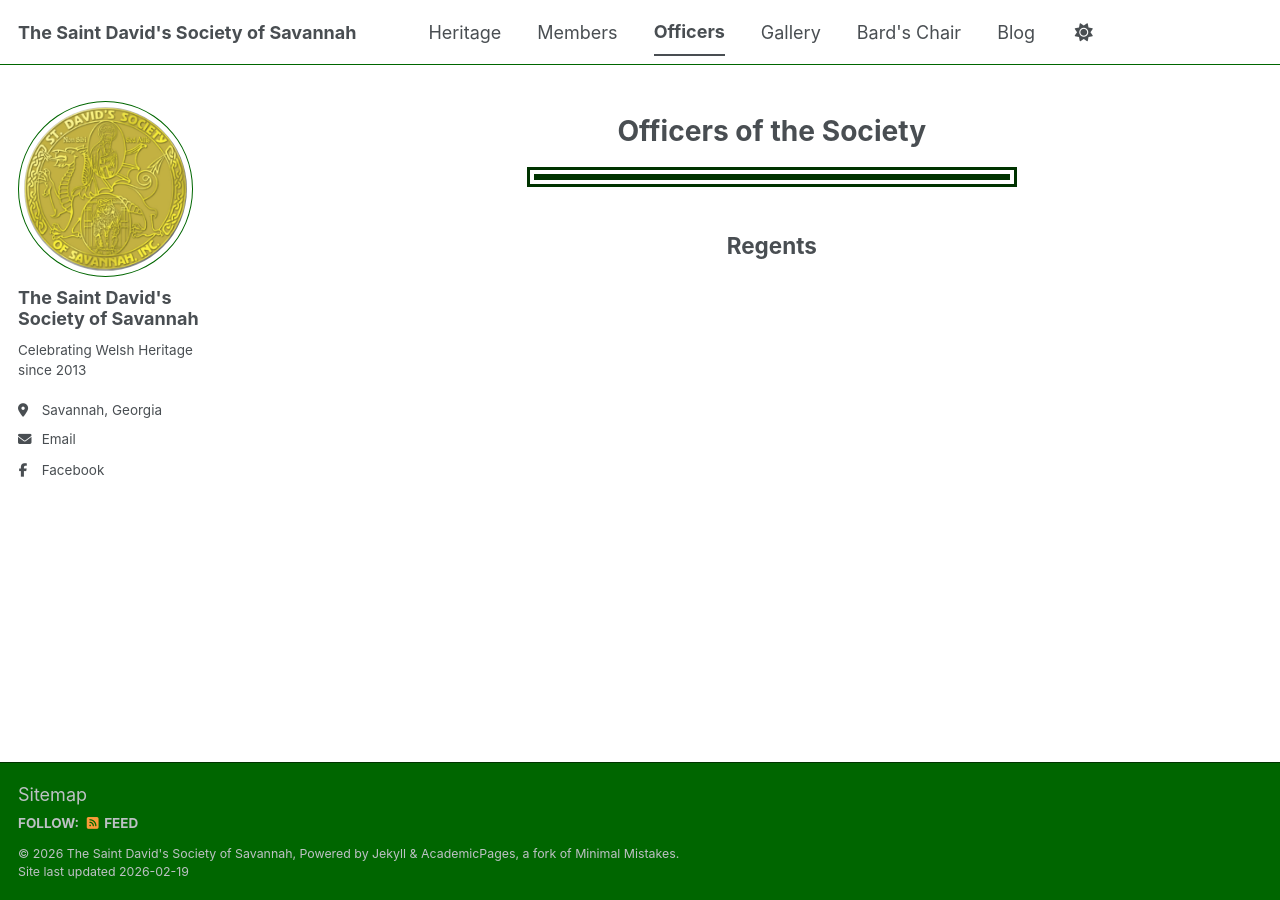
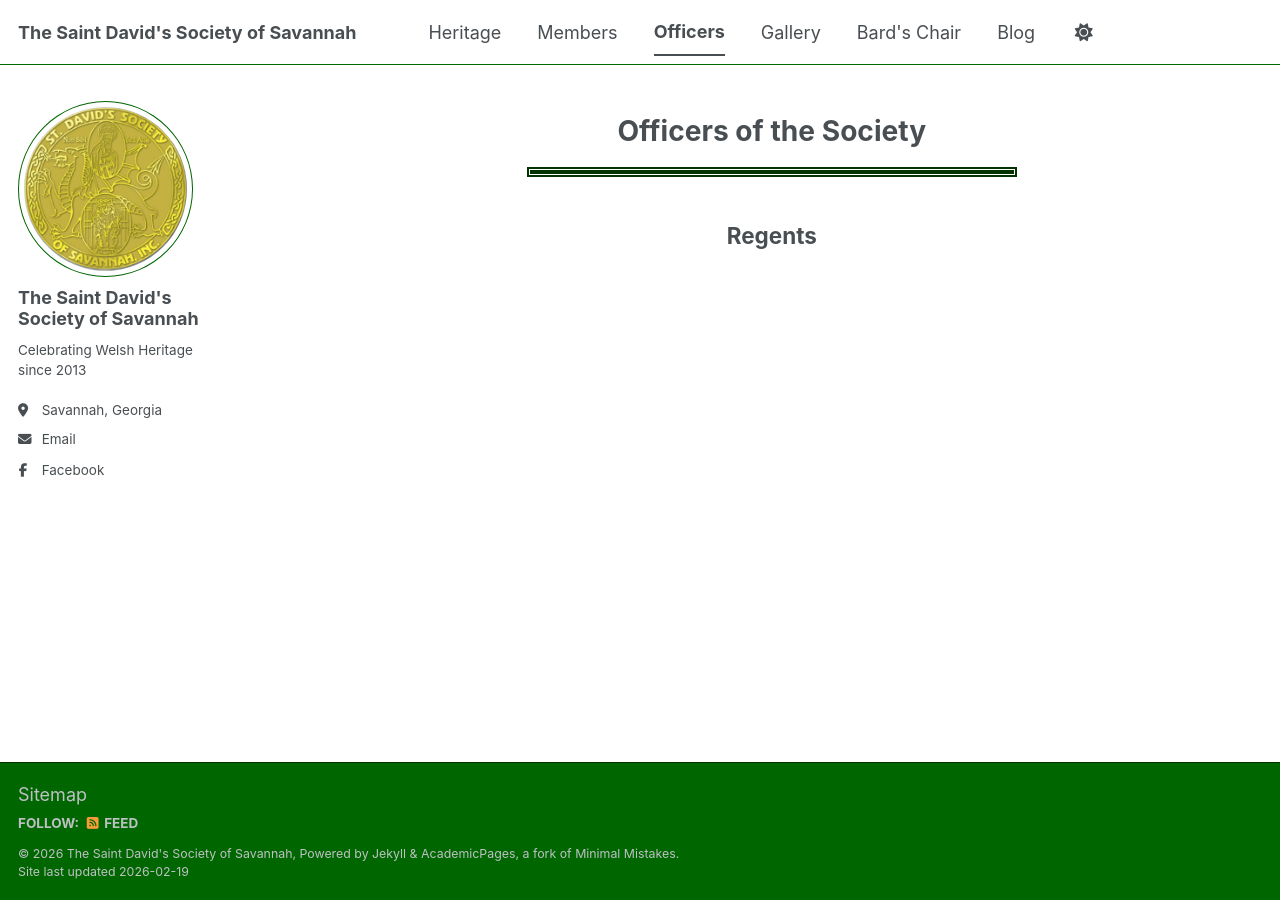
Before and after one commit to whancock6/sdss2, a Jekyll site: the page built from _pages/officers.html, in a window 1280 px wide. Built offline with Jekyll 4.4.1, drawn with Linux system fonts in a browser that asks for light colours; a script bundle is joined from its source files by our own code; library files that are not in the unit come from our copies.

Commit message:
Update and rename portfolio.html to officers.html

```diff
--- a/_pages/portfolio.html
+++ b/_pages/officers.html
@@ -13,7 +13,7 @@ author_profile: true
 <body>
 <center>
 <h1>Officers of the Society</h1>
-<hr style="border: 10px double #003300;" width="50%" />
+<hr style="border: 5px double #003300;" width="50%" />
 <h2>Regents</h2>
 </center>
 </body>
```
